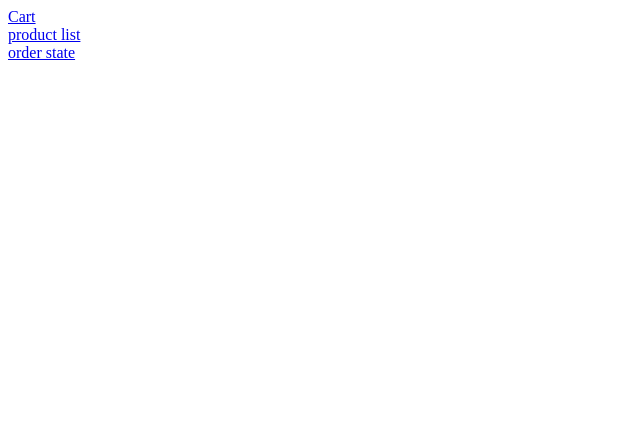
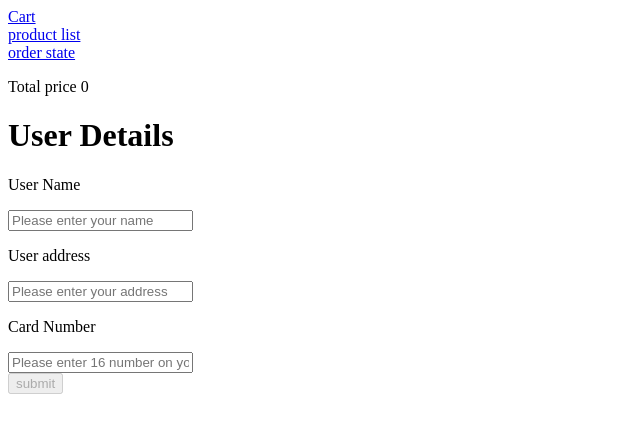
Before and after one commit to FadyT/Angular_Udacity_StoreApp, an Angular app: page /cart in a window 1280 px wide. Shown: the top 432 px of the page, without its empty margins (0-640 px from the left). Built offline with nearby package versions, Linux system fonts and the light colour scheme.

Commit message:
added user form data to cart component and created a variable to calculate total price , save it to service

```diff
--- a/src/app/cart/cart.component.html
+++ b/src/app/cart/cart.component.html
@@ -1 +1,3 @@
 <app-product-item *ngFor="let p of productItems"  [item]="p"></app-product-item>
+<p>Total price {{totalprice}}</p>
+<app-userdetails></app-userdetails>
--- a/src/app/cart/cart.component.ts
+++ b/src/app/cart/cart.component.ts
@@ -3,20 +3,29 @@ import { product } from '../models/product';
 import { ProductsdataService } from '../services/productsdata.service';
 import { NgFor } from '@angular/common';
 import { ProductItemComponent } from '../product-item/product-item.component';
+import { UserdetailsComponent } from '../userdetails/userdetails.component';
+
 @Component({
   selector: 'app-cart',
   standalone: true,
-  imports: [NgFor , ProductItemComponent],
+  imports: [NgFor , ProductItemComponent , UserdetailsComponent],
   templateUrl: './cart.component.html',
   styleUrl: './cart.component.css'
 })
 export class CartComponent {
 
   productItems : product[] = [];
+  totalprice:number=0;
 
   constructor(private productservice : ProductsdataService){}
 
   ngOnInit(): void {
     this.productItems = this.productservice.cartItems;
+    this.productItems.forEach(element => {
+      if(element.amount){
+        this.totalprice += element.price * element.amount ;
+      }
+    });
+    this.productservice.settotalprice(this.totalprice);
   }
 }
```
